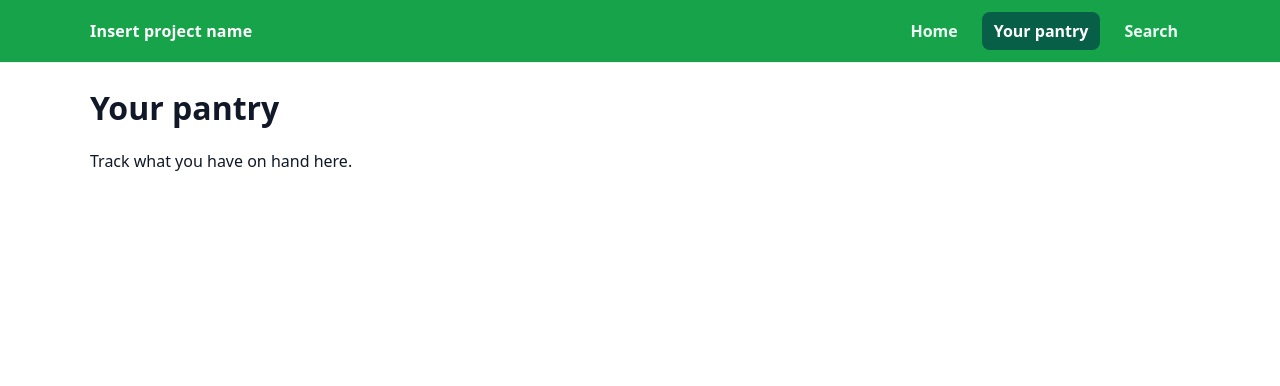
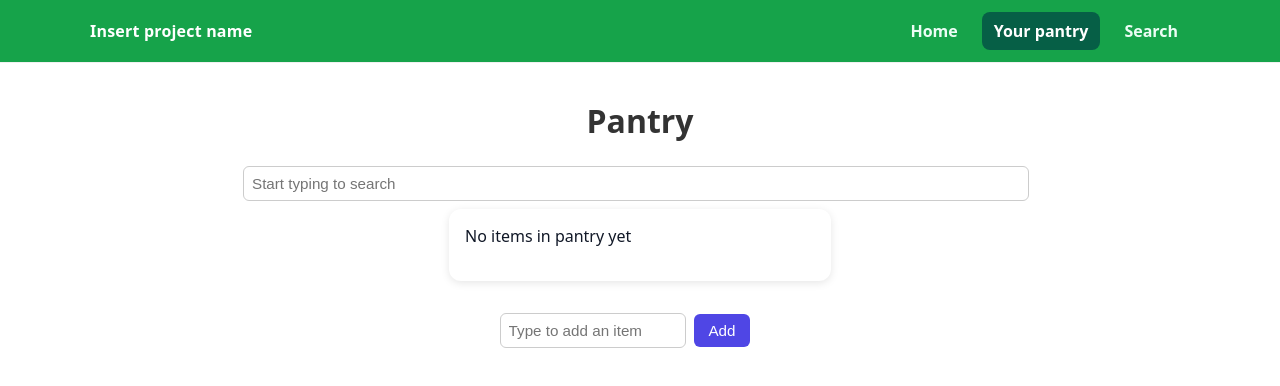
Before and after one commit to tylerfrisinger01/GEN-AI-Project, a React (Create React App) app in the folder recipe-app/: page /pantry in a window 1280 px wide. Shown: the top 386 px of the page. Built offline with nearby package versions, Linux system fonts and the light colour scheme.

Commit message:
Added pantry list and searching

```diff
--- a/recipe-app/src/App.js
+++ b/recipe-app/src/App.js
@@ -1,5 +1,5 @@
 import { BrowserRouter as Router, Routes, Route, NavLink } from "react-router-dom";
-import "./App.css";
+import "./css/App.css";
 import Home from "./pages/home";
 import Pantry from "./pages/pantry";
 import Search from "./pages/search";
--- a/recipe-app/src/App.css
+++ b/recipe-app/src/css/App.css
@@ -1,5 +1,3 @@
-/* src/App.css */
-
 /* App shell */
 .tm-app {
   background: #ffffff; /* white background */
--- /dev/null
+++ b/recipe-app/src/css/pantry.css
@@ -0,0 +1,133 @@
+.tm-pantry{
+  max-width: 1100px;
+  margin: 0 auto;
+  padding: 12px 16px;
+  display: flex;
+  align-items: center;
+  justify-content: space-between;
+}
+
+.pantry-container {
+  display: inline-flex;
+  flex-direction: column;
+  justify-content: center; /* centers horizontally */
+  align-items: center;
+  gap: 0.5rem;
+  margin-top: 1rem;
+  width: 100%;
+}
+
+h1 {
+  text-align: center;
+  margin-bottom: 1rem;
+  color: #333;
+  font-family: system-ui, sans-serif;
+}
+
+.pantry-box {
+  background: #fff;
+  border-radius: 12px;
+  box-shadow: 0 2px 8px rgba(0, 0, 0, 0.1);
+  padding: 1rem;
+  width: 350px;
+  margin: 0 auto 1.5rem auto;
+  font-family: system-ui, sans-serif;
+}
+
+.pantry-list {
+  display: flex;
+  flex-direction: column;
+  gap: 0.5rem;
+  min-height: 40px;
+}
+
+.pantry-item {
+  display: flex;
+  justify-content: space-between;
+  align-items: center;
+  background: #f3f4f6;
+  border-radius: 8px;
+  padding: 0.4rem 0.8rem;
+  font-size: 0.95rem;
+  color: #333;
+  transition: background 0.2s ease;
+}
+
+.pantry-item:hover {
+  background: #e5e7eb;
+}
+
+.remove-button {
+  background: none;
+  border: none;
+  color: #d11a2a;
+  font-weight: bold;
+  cursor: pointer;
+  font-size: 0.9rem;
+  transition: transform 0.2s ease, color 0.2s ease;
+}
+
+.remove-button:hover {
+  color: #a00;
+  transform: scale(1.2);
+}
+
+.pantry-input {
+  width: 60%;
+  padding: 0.5rem;
+  border: 1px solid #ccc;
+  border-radius: 6px;
+  outline: none;
+  font-size: 0.95rem;
+  margin-right: 0.5rem;
+  transition: border-color 0.2s ease, box-shadow 0.2s ease;
+}
+
+.pantry-input:focus {
+  border-color: #6366f1;
+  box-shadow: 0 0 0 2px rgba(99, 102, 241, 0.3);
+}
+
+.pantry-search {
+  width: 60%;
+  padding: 0.5rem;
+  border: 1px solid #ccc;
+  border-radius: 6px;
+  outline: none;
+  font-size: 0.95rem;
+  margin-right: 0.5rem;
+  transition: border-color 0.2s ease, box-shadow 0.2s ease;
+}
+
+.pantry-search:focus {
+  border-color: #6366f1;
+  box-shadow: 0 0 0 2px rgba(99, 102, 241, 0.3);
+}
+
+.add-button {
+  background-color: #4f46e5;
+  color: white;
+  border: none;
+  border-radius: 6px;
+  padding: 0.5rem 0.9rem;
+  cursor: pointer;
+  font-size: 0.95rem;
+  font-weight: 500;
+  transition: background 0.2s ease;
+}
+
+.add-button:hover {
+  background-color: #4338ca;
+}
+
+/* Responsive layout */
+@media (max-width: 500px) {
+  .pantry-input {
+    width: 100%;
+    margin-bottom: 0.5rem;
+  }
+
+  .add-button {
+    width: 100%;
+  }
+}
--- a/recipe-app/src/index.js
+++ b/recipe-app/src/index.js
@@ -1,6 +1,6 @@
 import React from 'react';
 import ReactDOM from 'react-dom/client';
-import './index.css';
+import './css/index.css';
 import App from './App';
 import reportWebVitals from './reportWebVitals';
 
--- a/recipe-app/src/pages/pantry.js
+++ b/recipe-app/src/pages/pantry.js
@@ -1,8 +1,102 @@
-export default function Pantry() {
+import React, { useState, useRef } from "react";
+import "../css/pantry.css";
+
+export default function Pantry({
+  placeholder = "No items in pantry yet",
+  initial = [],
+  onChange = () => {},
+}) {
+
+    const [items, setItems] = useState(initial);
+    const [value, setValue] = useState("");
+    const [searchValue, setSearchValue] = useState("");
+    const inputRef = useRef(null);
+
+    function addItem(text) {
+      const trimmed = String(text).trim();
+      if (!trimmed) return;
+      if (items.includes(trimmed)){
+        setValue("");
+        return;
+      }
+      const next = [...items, trimmed];
+      setItems(next);
+      onChange(next);
+      setValue("");
+      inputRef.current?.focus();
+    }
+
+    function removeItem(index) {
+      const next = items.filter((_, i) => i !== index);
+      setItems(next);
+      onChange(next);
+      inputRef.current?.focus();
+    }
+
+    function handleKeyDown(e) {
+      if (e.key === "Enter") {
+        e.preventDefault();
+        addItem(value);
+      }
+    }
+
   return (
-    <main className="tm-page">
-      <h1>Your pantry</h1>
-      <p>Track what you have on hand here.</p>
-    </main>
+    <div className="pantry-container">
+      <h1>Pantry</h1>
+
+      <input
+        className="pantry-search"
+        placeholder="Start typing to search"
+        type="text"
+        value={searchValue}
+        onChange={(e) => setSearchValue(e.target.value)}
+      />
+
+      <div className="pantry-box">
+        <div className="pantry-list">
+          {items.length === 0 ? (
+            <div>{placeholder}</div>
+          ) : (
+            (() => {
+              const filteredItems = items.filter((item) =>
+                item.toLowerCase().includes(searchValue.toLowerCase())
+              );
+
+              if (filteredItems.length === 0 && searchValue.trim() !== "") {
+                return <div>No items match your search.</div>;
+              }
+
+              return filteredItems.map((item, index) => (
+                <div className="pantry-item" key={index}>
+                  {item}
+                  <button
+                    className="remove-button"
+                    onClick={() => removeItem(index)}
+                  >
+                    X
+                  </button>
+                </div>
+              ));
+            })()
+          )}
+        </div>
+      </div>
+
+      <div className="pantry-input-container">
+        <input
+          className="pantry-input"
+          ref={inputRef}
+          type="text"
+          value={value}
+          placeholder="Type to add an item"
+          onChange={(e) => setValue(e.target.value)}
+          onKeyDown={handleKeyDown}
+        />
+        <button className="add-button" onClick={() => addItem(value)}>
+          Add
+        </button>
+      </div>
+    </div>
   );
+
 }
```
Also changed, not shown: recipe-app/src/css/index.css (renamed from recipe-app/src/index.css).
